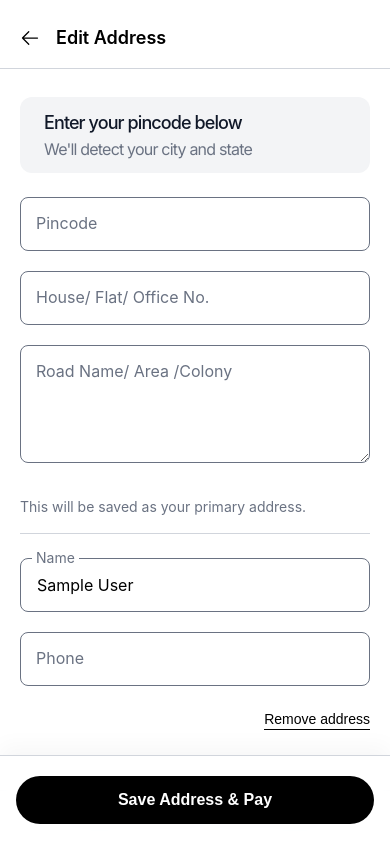
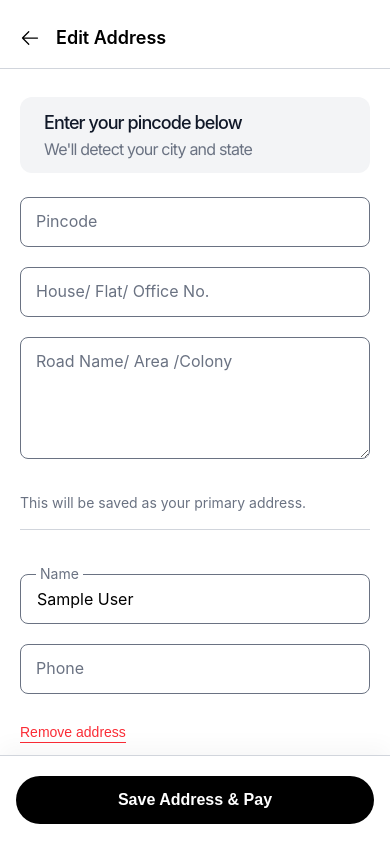
Before and after one commit to himanshu-mawari/ecommerce-frontend, a React (Vite) app: page /address/edit/1 in a window 390 px wide. Shown: the top 844 px of the page. Built offline with nearby package versions, Linux system fonts and the light colour scheme; sample sign-in values are in the browser's storage; a web font is replaced by a local one.

Commit message:
feat: added saved adddress page responsive for tablet

```diff
--- a/src/App.jsx
+++ b/src/App.jsx
@@ -8,7 +8,6 @@ import AddressNew from "./pages/AddressNew.jsx";
 import AddressList from "./pages/AddressList.jsx";
 import { useDispatch , useSelector } from "react-redux";
 import { addUser } from "./store/userSlice.js";
-import { selectAddress } from "./store/addressSlice.js";
 import { useEffect } from "react";
 import AuthGuard from "./components/AuthGuard.jsx";
 import Payment from "./pages/Payment.jsx";
--- a/src/Layouts/CheckoutLayout.jsx
+++ b/src/Layouts/CheckoutLayout.jsx
@@ -6,7 +6,7 @@ const CheckoutLayout = () => {
         <Outlet />
       </main>
 
-      <footer className="pb-32 pt-4  border-t border-gray-200">
+      <footer className="pb-32 lg:pb-8 pt-4  border-t border-gray-300">
         <p className="text-gray-500 px-4 text-center text-sm md:text-lg">
           © 2026 Forever Buy • Secure checkout
         </p>
--- a/src/components/AddressForm.jsx
+++ b/src/components/AddressForm.jsx
@@ -1,6 +1,7 @@
 import { useDispatch } from "react-redux";
 import { useNavigate } from "react-router-dom";
 import { deleteAddress } from "../store/addressSlice.js";
+import InputField from "./InputField.jsx";
 
 const AddressForm = ({ form, handleChange, error, onSubmit, isEdit }) => {
   const dispatch = useDispatch();
@@ -10,87 +11,96 @@ const AddressForm = ({ form, handleChange, error, onSubmit, isEdit }) => {
     dispatch(deleteAddress(form.id));
     navigate("/address/saved");
   };
+
+  const topFields = [
+    { name: "pincode", label: "Pincode", type: "number" },
+    { name: "houseNo", label: "House/ Flat/ Office No.", type: "text" },
+    {
+      name: "street",
+      label: "Road Name/ Area /Colony",
+      type: "textarea",
+      full: true,
+    },
+  ];
+
+  const bottomFields = [
+    { name: "name", label: "Name", type: "text" },
+    { name: "phone", label: "Phone", type: "number" },
+  ];
+
   return (
-    <form onSubmit={onSubmit} className="flex flex-col gap-5 md:gap-7">
-      {[
-        { label: "Pincode", name: "pincode", type: "number" },
-        { label: "House/ Flat/ Office No.", name: "houseNo", type: "text" },
-        {
-          label: "Road Name/ Area /Colony",
-          name: "street",
-          type: "textarea",
-        },
-        { label: "Name", name: "name", type: "text" },
-        { label: "Phone", name: "phone", type: "number" },
-      ].map((field) => (
-        <div key={field.name}>
-          {field.name === "name" && (
-            <div className="mt-2 mb-2">
-              <p className="text-gray-500 text-sm md:text-md mb-4">
+    <div >
+      <form
+        onSubmit={onSubmit}
+        className="grid grid-cols-1 lg:grid-cols-2 gap-5 md:gap-7 pb-32 lg:pb-10 lg:py-5"
+      >
+        {/* TOP FIELDS */}
+        {topFields.map((field) => (
+          <InputField
+            key={field.name}
+            field={field}
+            value={form[field.name]}
+            onChange={handleChange}
+            error={error[field.name]}
+            className={field.full ? "lg:col-span-2" : ""}
+          />
+        ))}
+
+        {/* 🔥 DIVIDER */}
+        <div className="lg:col-span-2 mt-2">
+          <p className="text-gray-500 text-sm mb-4">
             This will be saved as your primary address.
           </p>
           <hr className="border-gray-300 mb-6" />
         </div>
+
+        {/* BOTTOM FIELDS */}
+        {bottomFields.map((field) => (
+          <InputField
+            key={field.name}
+            field={field}
+            value={form[field.name]}
+            onChange={handleChange}
+            error={error[field.name]}
+          />
+        ))}
+
+        {/* REMOVE BUTTON (Visible in flow) */}
+        {isEdit && (
+          <div className="lg:col-span-2 flex justify-start mt-2">
+            <button
+              type="button"
+              className="text-sm text-red-500 geist border-b border-red-500 cursor-pointer active:scale-95 transition-all"
+              onClick={handleRemove}
+            >
+              Remove address
+            </button>
+          </div>
         )}
 
-          <div className="relative">
-            {field.type === "textarea" ? (
-              <textarea
-                name={field.name}
-                value={form[field.name]}
-                onChange={handleChange}
-                placeholder=" "
-                rows={4}
-                className="peer w-full px-4 py-2.5 md:py-3 border border-gray-500 rounded-lg"
-              />
-            ) : (
-              <input
-                type={field.type}
-                name={field.name}
-                value={form[field.name]}
-                onChange={handleChange}
-                placeholder=" "
-                className="peer w-full px-4 py-3.5 md:py-4 border border-gray-500 rounded-lg"
-              />
-            )}
-
-            <label
-              className="absolute left-4 top-3.5 text-gray-500 transition-all cursor-text
-                peer-placeholder-shown:top-3.5 peer-placeholder-shown:text-base
-                peer-focus:-top-2.5 peer-focus:left-3 peer-focus:text-sm peer-focus:bg-white peer-focus:px-1
-                /* This part keeps the label up if there is text in the field */
-                peer-[:not(:placeholder-shown)]:-top-2.5 peer-[:not(:placeholder-shown)]:left-3 peer-[:not(:placeholder-shown)]:text-sm peer-[:not(:placeholder-shown)]:bg-white peer-[:not(:placeholder-shown)]:px-1 md:font-semibold"
+        {/* MOBILE (SM/MD) FIXED FOOTER */}
+        <div className="lg:hidden fixed bottom-0 left-0 right-0 bg-white/90 backdrop-blur-md border-t border-gray-300 p-4 z-50 shadow-[0_-10px_20px_rgba(0,0,0,0.03)]">
+          <div className="flex justify-center py-1">
+            <button
+              className="w-full geist bg-black text-white py-3 rounded-full font-semibold text-md active:scale-[0.97] transition-all cursor-pointer"
+              type="submit"
             >
-              {field.label}
-            </label>
-          </div>
-
-          {error[field.name] && (
-            <p className="text-red-500 text-sm mt-1 ml-1">
-              {error[field.name]}
-            </p>
-          )}
-        </div>
-      ))}
-      <div className="lg:hidden fixed bottom-0 left-0 right-0 bg-white/90 backdrop-blur-md border-t border-gray-300 p-4 z-50 shadow-[0_-10px_20px_rgba(0,0,0,0.03)]">
-        <div className="max-w-md md:max-w-full flex justify-center py-1 ">
-          <button className="w-96 md:w-full geist bg-black text-white py-3 rounded-full font-semibold text-md active:scale-[0.97] transition-all cursor-pointer" type="submit">
               Save Address & Pay
             </button>
           </div>
         </div>
-      {isEdit && (
-        <span className=" text-right ">
+      </form>
+      {/* 🔥 DESKTOP (LG) STICKY FOOTER */}
+      <div className="hidden lg:flex justify-end">
+        <div className=" text-gray-500 geist"></div>
         <button
-          type="button"
-            className="text-sm geist border-b cursor-pointer active:scale-95"
-            onClick={() => handleRemove()}
+          className="w-md geist bg-black text-white py-4 rounded-full font-semibold geist text-xl active:scale-[0.97] hover:bg-gray-900 transition-all cursor-pointer shadow-lg"
+          type="submit"
         >
-            Remove address
+          Save Address & Pay
         </button>
-        </span>
-      )}
-    </form>
+      </div>
+    </div>
   );
 };
 
--- /dev/null
+++ b/src/components/InputField.jsx
@@ -0,0 +1,42 @@
+import React from "react";
+
+const InputField = ({ field, value, onChange, error, className }) => {
+  return (
+    <div className={className}>
+      <div className="relative">
+        {field.type === "textarea" ? (
+          <textarea
+            name={field.name}
+            value={value}
+            onChange={onChange}
+            placeholder=" "
+            rows={4}
+            className="peer w-full px-4 py-3 lg:py-5 border border-gray-500 rounded-lg"
+          />
+        ) : (
+          <input
+            type={field.type}
+            name={field.name}
+            value={value}
+            onChange={onChange}
+            placeholder=" "
+            className="peer w-full px-4 py-3 lg:py-5 border md:text-lg lg:text-xl border-gray-500 rounded-lg"
+          />
+        )}
+
+        <label
+          className="absolute left-4 top-3 text-gray-500 transition-all
+          peer-placeholder-shown:top-3 peer-placeholder-shown:text-base lg:peer-placeholder-shown:text-lg
+          peer-focus:-top-2.5  peer-focus:text-sm lg:peer-focus:text-lg peer-focus:bg-white peer-focus:px-1
+          peer-[:not(:placeholder-shown)]:-top-2.5 peer-[:not(:placeholder-shown)]:text-sm peer-[:not(:placeholder-shown)]:bg-white peer-[:not(:placeholder-shown)]:px-1"
+        >
+          {field.label}
+        </label>
+      </div>
+
+      {error && <p className="text-red-500 text-sm mt-1 ml-1">{error}</p>}
+    </div>
+  );
+};
+
+export default InputField;
--- a/src/pages/AddressNew.jsx
+++ b/src/pages/AddressNew.jsx
@@ -98,7 +98,7 @@ const AddressNew = () => {
 
   return (
     <div className="py-2 pb-12 relative">
-      <div className="sticky top-0 z-10 bg-white border-b border-gray-300 mb-4 py-4 ml-0 px-5 md:px-10 flex gap-4 items-center">
+      <div className="sticky top-0 z-10 bg-white border-b border-gray-300 mb-4 py-4 ml-0 px-5 md:px-10 lg:px-14 xl:px-24 flex gap-4 items-center">
         <Link to="/address/saved">
           <p className="cursor-pointer">
             <svg
@@ -122,8 +122,8 @@ const AddressNew = () => {
         </h1>
       </div>
 
-      <div className="px-5 md:px-8 py-3">
-        <div className="bg-[#f3f4f6] rounded-xl py-3 px-6 mb-6">
+      <div className="px-5 md:px-8 xl:px-24 py-3">
+        <div className="bg-[#f3f4f6] rounded-xl py-3 lg:py-5 lg:px-8  px-6 mb-6">
           {form.state === "" && form.district === "" ? (
             <>
               <h3 className="text-lg md:text-xl tracking-tighter font-medium text-gray-900 ">
```
Also changed, not shown: src/pages/AddressList.jsx (+44 -9 lines). Lines whose indentation alone changed are shown as unchanged.
